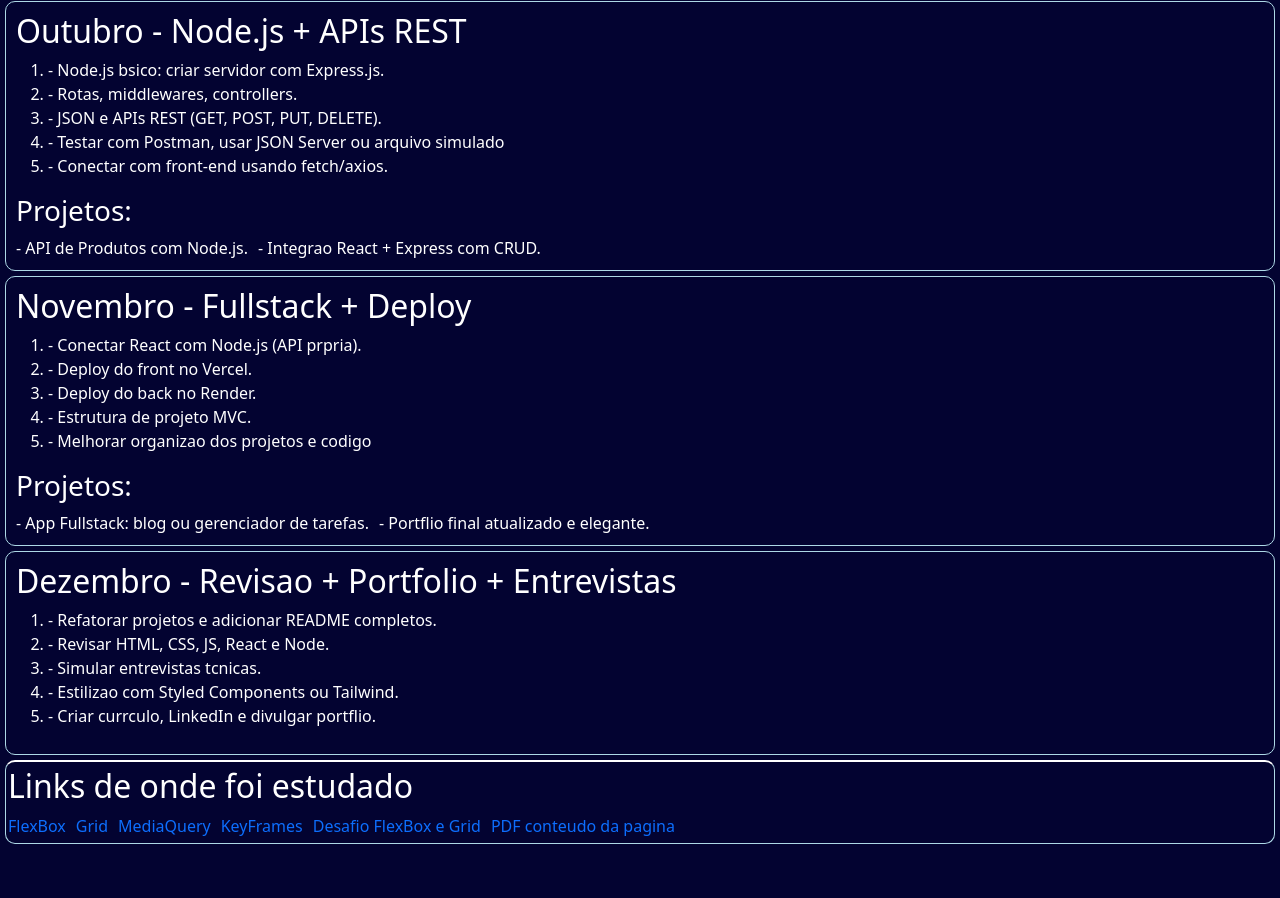
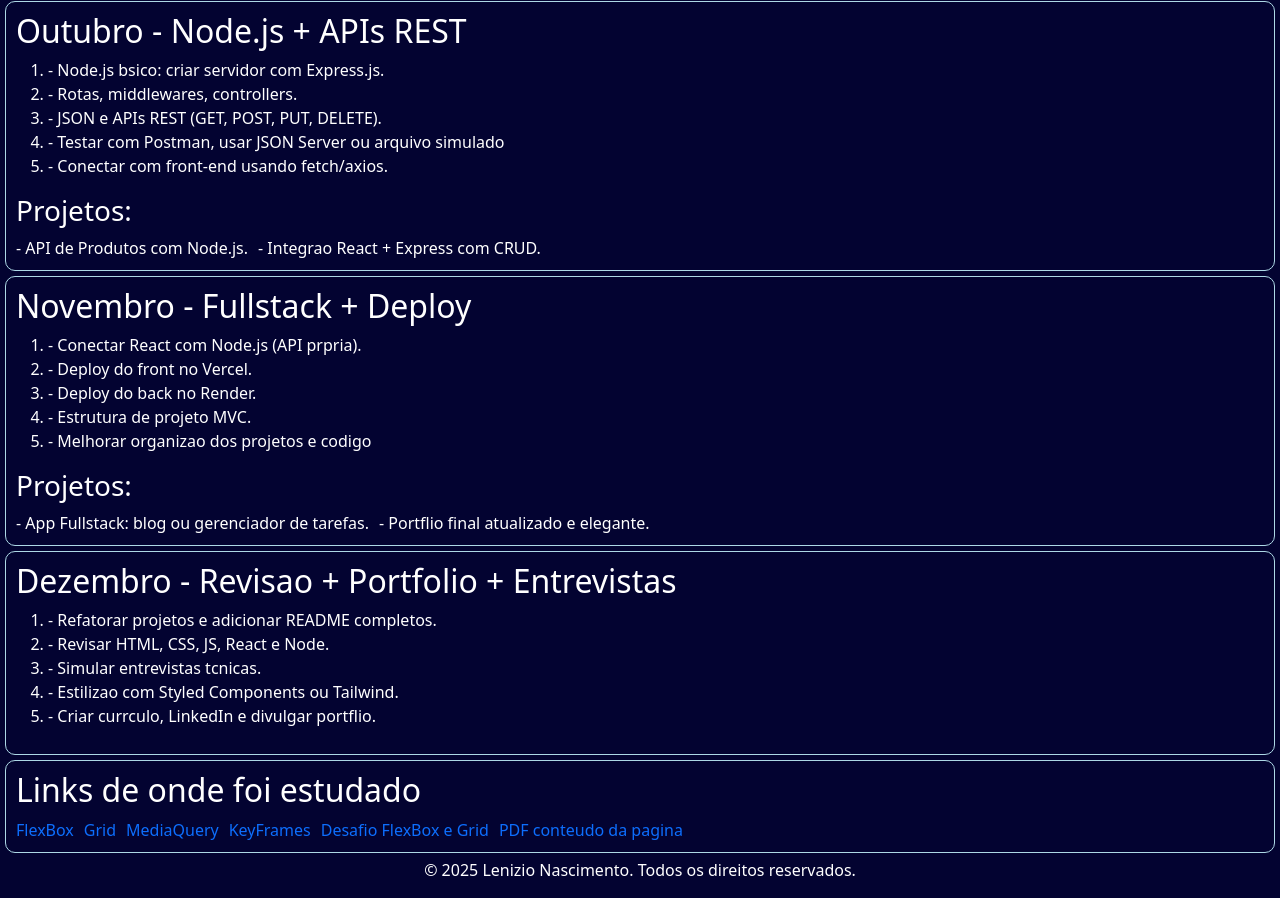
Before and after one commit to Lenizio27/Estudos_FrontEnd, a plain HTML site: page CHECK-FRONTEND/index.html in a window 1280 px wide. Shown: the part 1032-1930 px from the top of the page. Before the commit the page ends 1881 px from the top, so only its background shows below. Drawn offline with nearby package versions, Linux system fonts and the light colour scheme.

Commit message:
adicionado direitos reservados/configuração de listas
adicionado direitos reservador e configuração de listas

```diff
--- a/CHECK-FRONTEND/css/style.css
+++ b/CHECK-FRONTEND/css/style.css
@@ -65,3 +65,17 @@ section{
     align-items: center;
     justify-content: center;
 }
+
+.ul-links{
+    display: flex;
+    flex-direction: row;
+    flex-wrap: wrap;
+}
+
+/* ======================= footer ====================== */
+
+footer{
+    display: flex;
+    align-items: center;
+    justify-content: center;
+}
--- a/CHECK-FRONTEND/index.html
+++ b/CHECK-FRONTEND/index.html
@@ -139,9 +139,9 @@
         </section>
         <!-- ================ Links ================ -->
 
-        <section id="links">
+        <section>
             <h2>Links de onde foi estudado</h2>
-                <ul>
+                <ul class="ul-links">
                     <li><a href="https://youtu.be/Z4CbaGCEsTY?si=2ssJFOOdw8YTmnEF" target="_blank">FlexBox</a></li>
                     <li><a href="https://youtu.be/IpGFoNYJJU8?si=Vqc5I_kjpHq4D_Dw" target="_blank">Grid</a></li>
                     <li><a href="https://youtu.be/zt5W562mYRo?si=NA15q9QU1kgVk5_x" target="_blank">MediaQuery</a></li>
@@ -155,7 +155,7 @@
     </main>
     <!-- ================ footer ================ -->
     <footer>
-
+        <p>&copy; 2025 Lenizio Nascimento. Todos os direitos reservados.</p>
     </footer>
 </body>
 </html>
```
